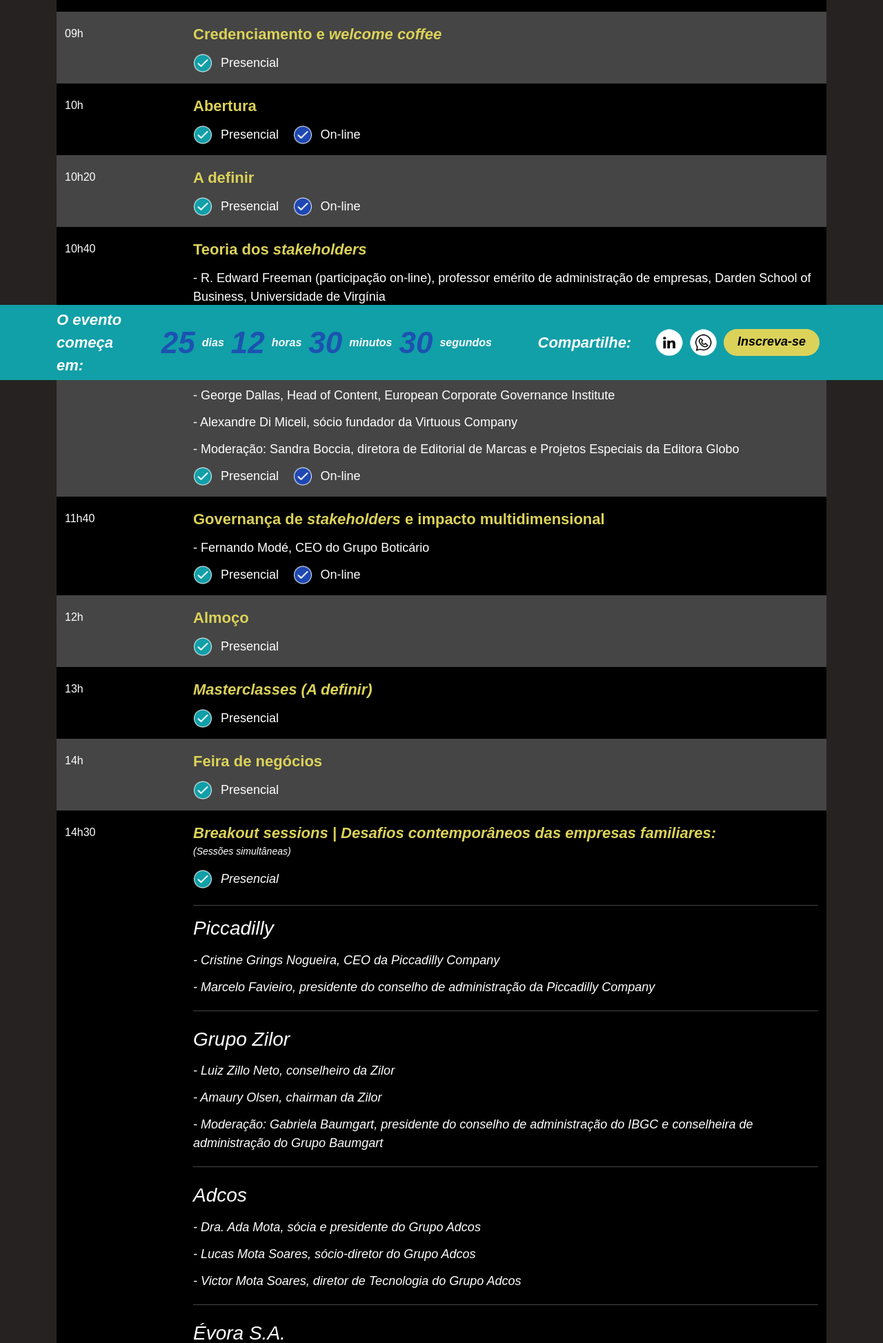
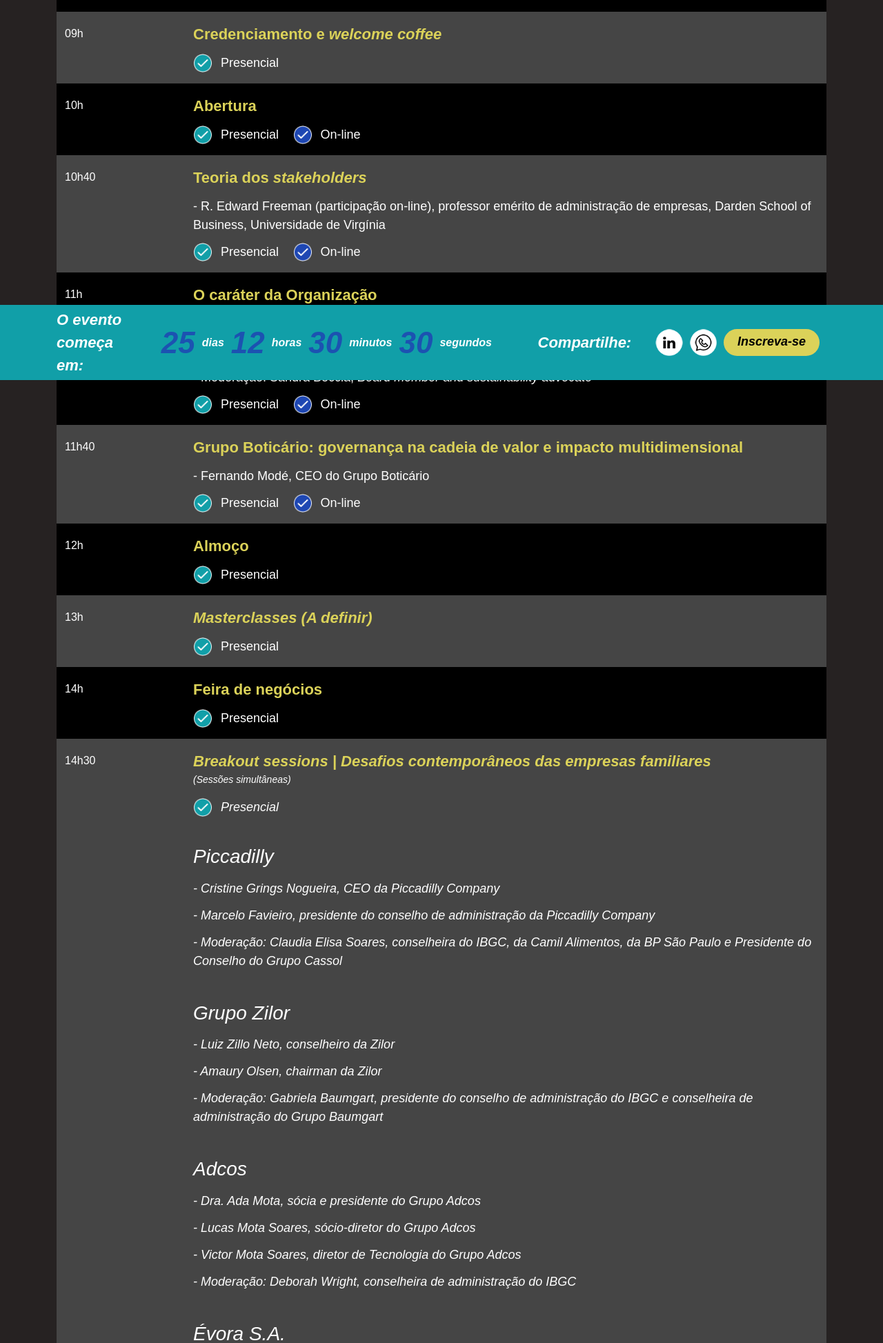
Before and after one commit to fernandosoares/ibgc-2023, a WordPress theme: template index.php in a window 1280 px wide, after a click that opens the changed part. Shown: the part 2062-4009 px from the top of the page at 69% size. Run offline with PHP 8.4 and a stand-in for WordPress, Linux system fonts and the light colour scheme; the site name, menu and one post (Sample post) are stand-ins, and other content is empty; some libraries are stand-ins or nearby versions.

Commit message:
fix: agenda + foto 2h

```diff
--- a/functions.php
+++ b/functions.php
@@ -124,12 +124,6 @@
             'name' => 'Cristine Grings Nogueira',
             'position' => 'CEO na Piccadilly Company',
             'linkedin' => 'https://br.linkedin.com/in/cristine-grings-nogueira-005a93170'
-        ],
-        [
-            'picture' => get_template_directory_uri() . '/assets/img/2023/cristine.png',
-            'name' => 'Daniel Alves Ferreira',
-            'position' => 'Sócio da Alves Ferreira e Mesquita Sociedade de Advogados',
-            'linkedin' => 'https://www.linkedin.com/in/daniel-alves-ferreira-78543217/'
         ],
         [
             'picture' => get_template_directory_uri() . '/assets/img/2023/Foto-DanielAlves.png',
--- a/partials/page/schedule.php
+++ b/partials/page/schedule.php
@@ -35,14 +35,6 @@
                                 </div>
                             </div>
                             <div class="row schedule-item">
-                                <div class="col-12 col-md-2 mt-1">10h20</div>
-                                <div class="col-12 col-md-10">
-                                    <p class="title">A definir</p>
-                                    <p class="flag presencial">Presencial</p>
-                                    <p class="flag online">On-line</p>
-                                </div>
-                            </div>
-                            <div class="row schedule-item">
                                 <div class="col-12 col-md-2 mt-1">10h40</div>
                                 <div class="col-12 col-md-10">
                                     <p class="title">Teoria dos <em>stakeholders</em></p>
@@ -57,7 +49,7 @@
                                     <p class="title">O caráter da Organização</p>
                                     <p class="desc"> - George Dallas, Head of Content, European Corporate Governance Institute</p>
                                     <p class="desc"> - Alexandre Di Miceli, sócio fundador da Virtuous Company</p>
-                                    <p class="desc"> - Moderação: Sandra Boccia, diretora de Editorial de Marcas e Projetos Especiais da Editora Globo</p>
+                                    <p class="desc"> - Moderação: Sandra Boccia, <em>Board member and sustainability advocate</em></p>
                                     <p class="flag presencial">Presencial</p>
                                     <p class="flag online">On-line</p>
                                 </div>
@@ -65,7 +57,7 @@
                             <div class="row schedule-item">
                                 <div class="col-12 col-md-2 mt-1">11h40</div>
                                 <div class="col-12 col-md-10">
-                                    <p class="title">Governança de <em>stakeholders</em> e impacto multidimensional</p>
+                                    <p class="title">Grupo Boticário: governança na cadeia de valor e impacto multidimensional</p>
                                     <p class="desc"> - Fernando Modé, CEO do Grupo Boticário</p>
                                     <p class="flag presencial">Presencial</p>
                                     <p class="flag online">On-line</p>
@@ -95,7 +87,7 @@
                             <div class="row schedule-item">
                                 <div class="col-12 col-md-2 mt-1">14h30</div>
                                 <div class="col-12 col-md-10">
-                                    <p class="title mb-0"><em>Breakout sessions<em> | Desafios contemporâneos das empresas familiares:</p>
+                                    <p class="title mb-0"><em>Breakout sessions<em> | Desafios contemporâneos das empresas familiares</p>
                                     <small class="d-block mb-3">(Sessões simultâneas)</small>
 
                                     <p class="flag presencial">Presencial</p>
@@ -103,6 +95,8 @@
                                     <div class="topic-container b-gray py-2">
                                         <p class="desc"> - Cristine Grings Nogueira, CEO da Piccadilly Company</p>
                                         <p class="desc"> - Marcelo Favieiro, presidente do conselho de administração da Piccadilly Company</p>
+                                        <p class="desc"> - Moderação: Claudia Elisa Soares, conselheira do IBGC, da Camil Alimentos, da BP São Paulo
+                                            e Presidente do Conselho do Grupo Cassol</p>
                                     </div>
 
                                     <h3 class="topic mt-4">Grupo Zilor</h3>
@@ -118,6 +112,7 @@
                                         <p class="desc"> - Dra. Ada Mota, sócia e presidente do Grupo Adcos</p>
                                         <p class="desc"> - Lucas Mota Soares, sócio-diretor do Grupo Adcos</p>
                                         <p class="desc"> - Victor Mota Soares, diretor de Tecnologia do Grupo Adcos</p>
+                                        <p class="desc"> - Moderação: Deborah Wright, conselheira de administração do IBGC</p>
                                     </div>
 
                                     <h3 class="topic mt-4">Évora S.A.</h3>
@@ -131,7 +126,7 @@
                             </div>
 
                             <div class="row schedule-item">
-                                <div class="col-12 col-md-2 mt-1">15h15</div>
+                                <div class="col-12 col-md-2 mt-1">15h10</div>
                                 <div class="col-12 col-md-10">
                                     <p class="title mb-0"><em>Breakout sessions<em></p>
                                     <small class="d-block mb-3">(Sessões simultâneas)</small>
@@ -160,7 +155,8 @@
                                     <div class="topic-container b-black py-2">
                                         <p class="desc"> - Pedro Rudge, sócio fundador da Leblon Equities</p>
                                         <p class="desc"> - Otavio Yazbek, sócio do Yazbek Advogados</p>
-                                        <p class="desc"> - Moderação: Cristiana Pereira, conselheira e sócia da Ace Governance</p>
+                                        <p class="desc"> - João Pedro Nascimento, Presidente da CVM</p>
+                                        <p class="desc"> - Moderação: Cristiana Pereira, conselheira de empresas e sócia da Ace Governance</p>
                                     </div>
 
                                     <h3 class="topic mt-4 black">Governo e impactos da Lei das Estatais</h3>
@@ -192,7 +188,7 @@
                                         Dexco, EDP Brasil, Eurofarma, Dengo, NK e GoCase), além de mentora
                                         Endeavor</p>
                                     <p class="desc"> - Estevan Sartorelli, cofundador e co-CEO da Dengo Chocolates</p>
-                                    <p class="desc"> - Fernando Bonfim, produtor de cacau da Bahia</p>
+                                    <p class="desc"> - Fernando Bonfim, produtor de cacau na Bahia</p>
                                     <p class="desc"> - Moderação: Ricardo Young, líder da Comunidade ESG do IBGC,
                                         membro do Comitê Executivo do Chapter Zero Brazil, empresário, consultor de
                                         sustentabilidade, sócio-diretor da CT&amp;I e Byocoin Serviços Ecossistêmicos</p>
@@ -231,7 +227,7 @@
                                 <div class="col-12 col-md-2 mt-1">18h</div>
                                 <div class="col-12 col-md-10">
                                     <p class="title">Papel e deveres do acionista de referência</p>
-                                    <p class="desc"> - Camilo Marcantonio, sócio fundador e gestor da Charles River Capital</p>
+                                    <p class="desc"> - Camilo Marcantonio, sócio fundador e gestor de investimentos da Charles River Capital</p>
                                     <p class="desc"> - Brunella Isper J. Gomide, diretora de Investimentos da Abrdn</p>
                                     <p class="desc"> - Moderação: Daniel Alves Ferreira, sócio de Alves Ferreira e Mesquita Sociedade de Advogados</p>
                                     <p class="flag presencial">Presencial</p>
@@ -302,8 +298,8 @@
                             <div class="row schedule-item">
                                 <div class="col-12 col-md-2 mt-1">9h10</div>
                                 <div class="col-12 col-md-10">
-                                    <p class="title">Direitos humanos na estratégia das organizações</p>
-                                    <p class="desc"> - <em>A definir</em></p>
+                                    <p class="title">Novos laços sociais: a construção de redes</p>
+                                    <p class="desc"> - Maria Homem, psicanalista</p>
                                     <p class="flag presencial">Presencial</p>
                                     <p class="flag online">On-line</p>
                                 </div>
@@ -341,7 +337,9 @@
                             <div class="row schedule-item">
                                 <div class="col-12 col-md-2 mt-1">10h55</div>
                                 <div class="col-12 col-md-10">
-                                    <p class="title">Olhando para o final da cadeia: os <em>no-holders</em></p>
+                                    <p class="title">Olhando para o final da cadeia: os "<em>noholders</em>"</p>
+                                    <p class="desc">Frederico Gonçalves, CEO da DPA Brasil</p>
+                                    <p class="desc">Dora Ferreira, Co-Founder & CMO da Meu Chapa</p>
                                     <p class="desc">Moderação: João Biarari, founder e CEO da Meu Chapa</p>
                                     <p class="flag presencial">Presencial</p>
                                     <p class="flag online">On-line</p>
@@ -359,6 +357,9 @@
                                     <div class="topic-container b-gray py-2">
                                         <p class="desc"> - Giovanna Meneghel, CEO e co-fundadora da Nude</p>
                                         <p class="desc"> - Lívia Brando, conselheira da Nude e sócia-diretora de Venture Capital da Vox Capital.</p>
+                                        <p class="desc"> - Moderação: Bruno Okamoto Ramos, CoFounder and Chairman of
+                                            EUNERD, Coordinator of IBGC Startups Commission and content
+                                            creator of A nova economia do Micro-SaaS</p>
                                     </div>
 
                                     <h3 class="topic mt-4">Pantys</h3>
@@ -370,8 +371,7 @@
                                     <h3 class="topic mt-4">Linker</h3>
                                     <div class="topic-container b-gray py-2">
                                         <p class="desc"> - Ingrid Barth, COO do Linker</p>
-                                        <p class="desc"> - Moderação: Marcela Flores, diretora presidente da ANPEI e conselheira
-                                            deliberativa do SEBRAE Nacional e SEBRAE São Paulo</p>
+                                        <p class="desc"> - Frederico Braga, CFO da Omie</p>
                                     </div>
 
                                     <h3 class="topic mt-4">Muda meu Mundo</h3>
@@ -425,14 +425,16 @@
 
                                     <h3 class="topic mt-4">Agricultura regenerativa: novas soluções e o papel estratégico do país</h3>
                                     <div class="topic-container b-gray py-2">
-                                        <p class="desc"> - Moderação: Tarcila Ursini, conselheira Independente (eB Capital, Vivara,
-                                            Agrogalaxy, Korin), Sistema B/Blab; Ethos, ICCB, Chapter Zero IBGC/FEM.
-                                            Professora ESG e Sustentabilidade no IBGC</p>
+                                        <p class="desc"> - Maurício Schneider, CEO da Solubio</p>
+                                        <p class="desc"> - Moderação: Tconselheira independente (eB Capital, Vivara,
+                                            Agrogalaxy, Korin), atua também no Sistema B/Blab, Ethos, ICCB, Chapter
+                                            Zero Brazil e FEM e professora de ESG e sustentabilidade no IBGC</p>
                                     </div>
 
                                     <h3 class="topic mt-4">Transição Ecológica, comportamento e circularidade</h3>
                                     <div class="topic-container b-gray py-2">
-                                        <p class="desc"> - JRicardo Mussa, CEO da Raízen S/A</p>
+                                        <p class="desc"> - Ricardo Mussa, CEO da Raízen S/A</p>
+                                        <p class="desc"> - Suzana Kahn, diretora da COPPE/UFRJ</p>
                                         <p class="desc"> - Moderação: Anelise Lara, conselheira independente da TotalEnergies</p>
                                     </div>
 
@@ -467,6 +469,7 @@
                                     <p class="desc"> - Fernando L. Alberto, vice-presidente do Conselho de Administração do
                                         Grupo Fleury, coordenador da Comissão de Saúde e membro da Comissão
                                         Conselho do Futuro do IBGC</p>
+                                    <p class="desc"> - Glória Guimarães, Presidente do Conselho de Administração do AYO Group</p>
                                     <p class="flag presencial">Presencial</p>
                                     <p class="flag online">On-line</p>
                                 </div>
@@ -521,7 +524,7 @@
 
             </div>
 
-            <small>Programação sujeita a alterações sem aviso prévio. Breakout sessions, masterclasses e feira de negócios só estão acessíveis na modalidade presencial. Sessões plenárias terão tradução simultânea inglês-português e libras.</small>
+            <small>Programação sujeita a alterações sem aviso prévio. Breakout sessions, masterclasses e feira de negócios só estarão acessíveis na modalidade presencial. Sessões plenárias terão tradução simultânea inglês-português e libras.</small>
 
             <div class="col-12 text-center mt-5">
                 <a href="mailto:paula.scalco@ibgc.org.br" class="cta-corporativa">Inscrição corporativa de grupos. Solicite sua proposta</a>
```
